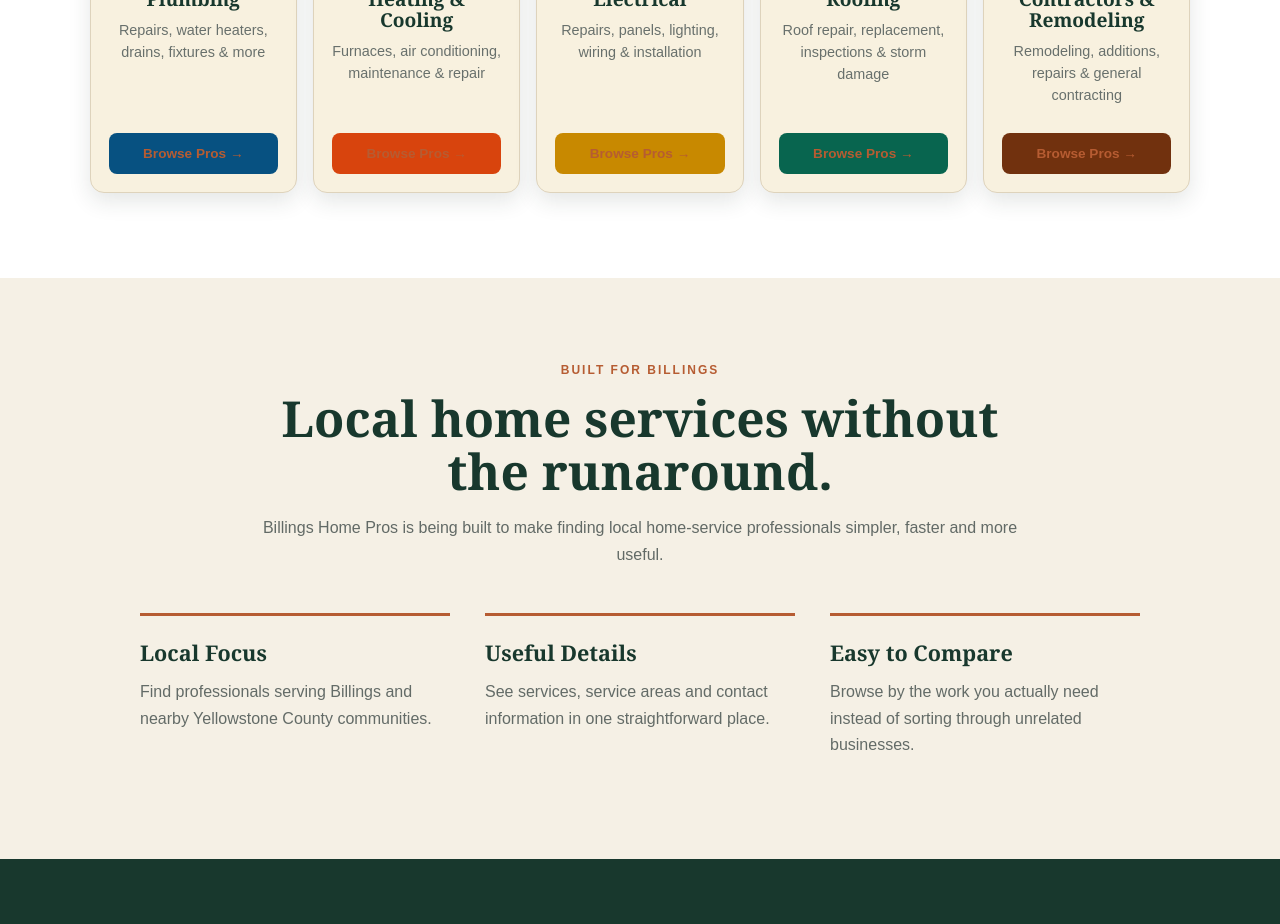
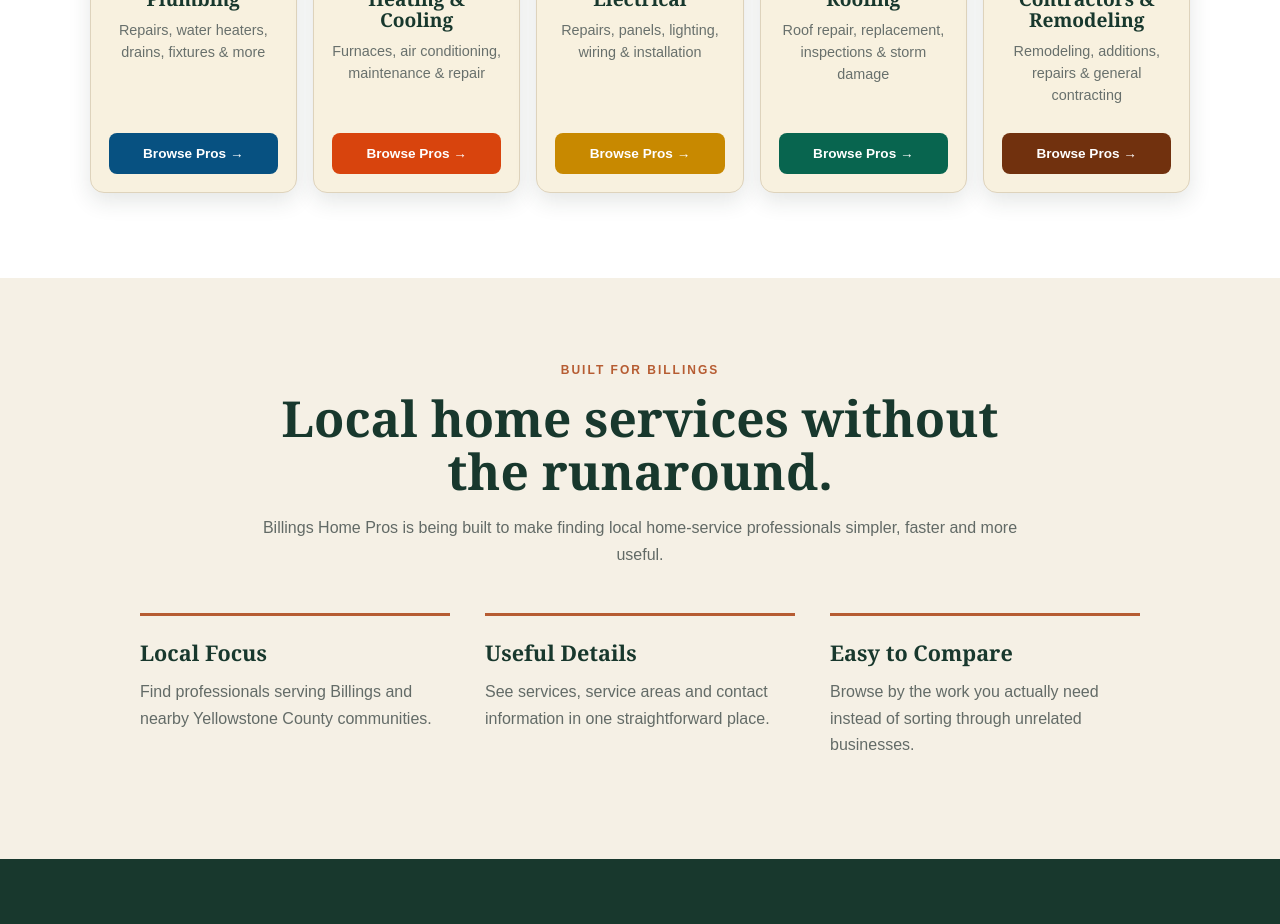
Before and after one commit to Cheddaronbass/billingshomepros, a Next.js app: page / in a window 1280 px wide. Shown: the part 1460-2384 px from the top of the page. Built offline with nearby package versions, Linux system fonts and the light colour scheme.

Commit message:
Change text color to white with !important

```diff
--- a/app/globals.css
+++ b/app/globals.css
@@ -314,7 +314,7 @@ h1 span {
   width: 100%;
   padding: 13px 10px;
   border-radius: 8px;
-  color: white;
+  color: #ffffff !important;
   font-size: 0.9rem;
   font-weight: 800;
   text-align: center;
```
